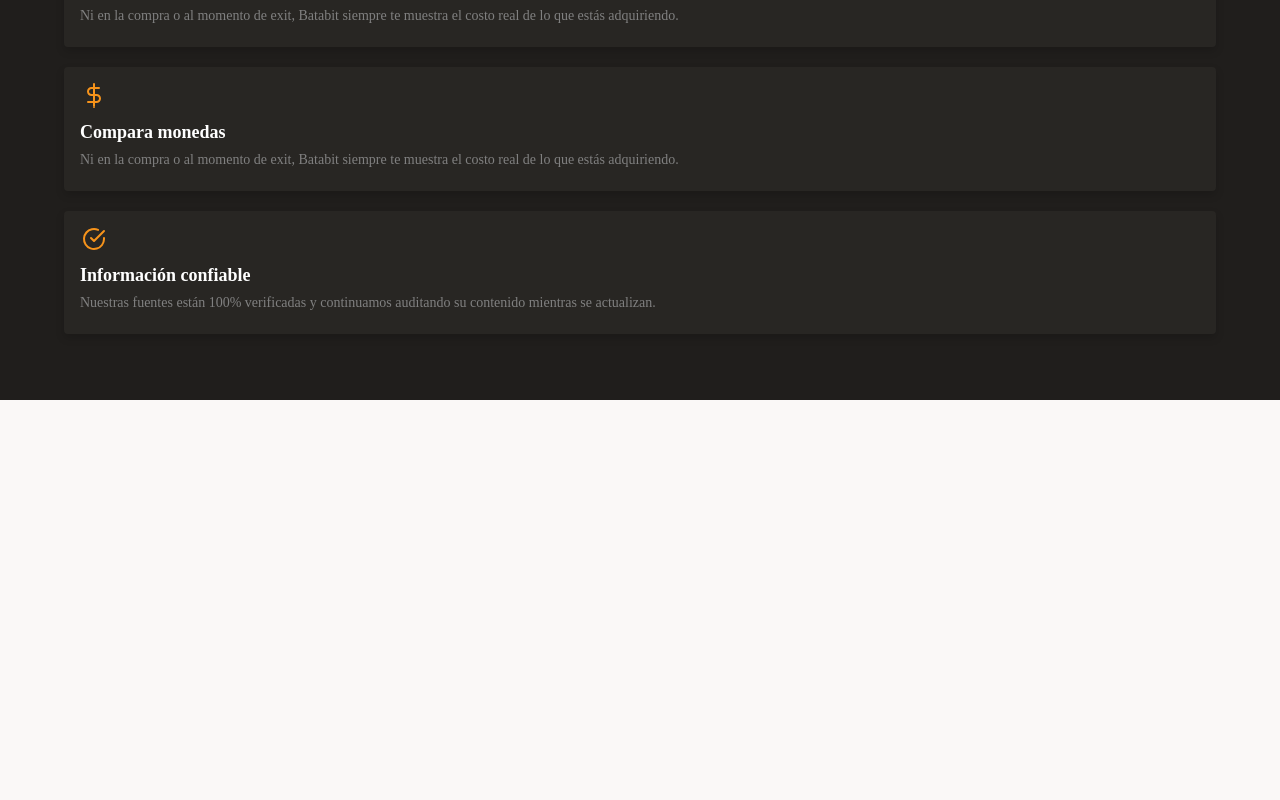
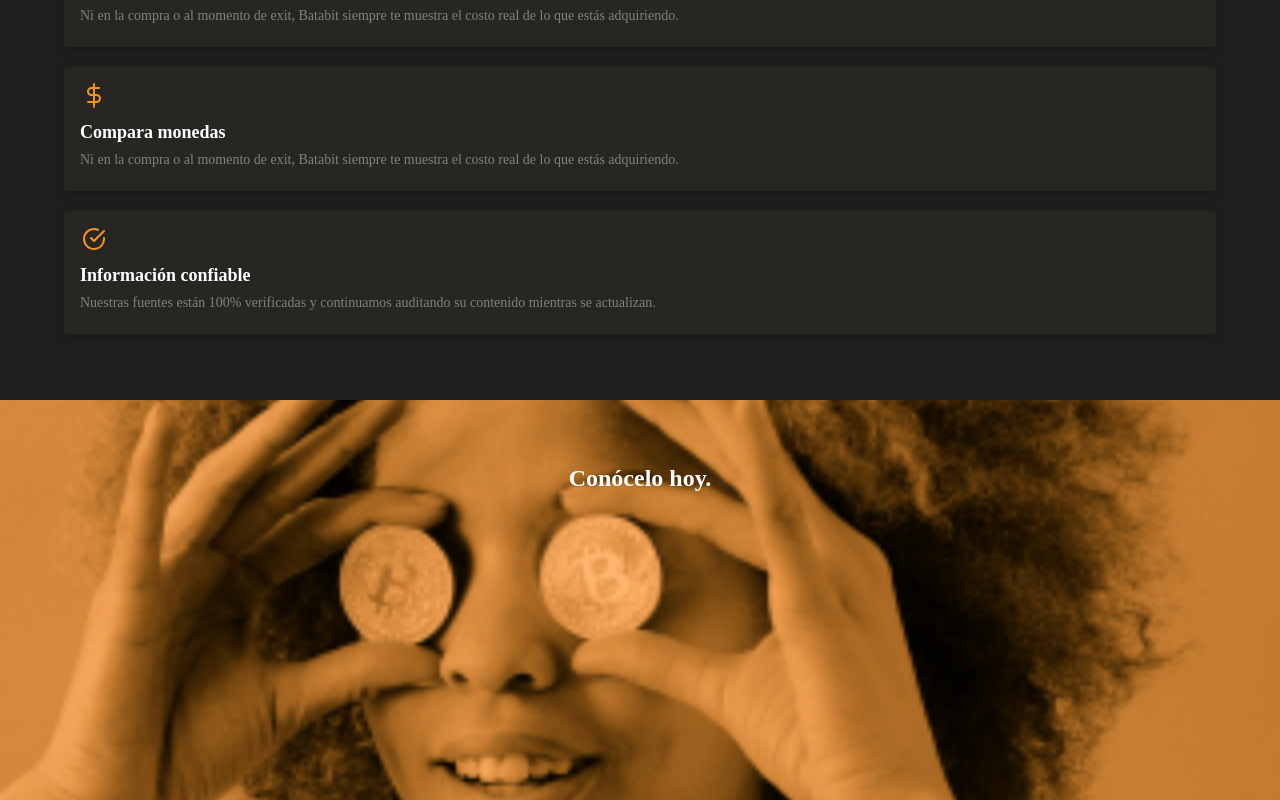
Before and after one commit to francoffee57/betabit, a plain HTML site: page index.html in a window 1280 px wide. Shown: the part 1781-2581 px from the top of the page. Before the commit the page ends 2181 px from the top, so only its background shows below. Drawn offline with Linux system fonts and the light colour scheme.

Commit message:
Seccion de 'conocenos hoy' (imágen de fondo).

```diff
--- a/index.html
+++ b/index.html
@@ -3,6 +3,7 @@
 <head>
 	<meta charset="UTF-8">
 	<meta name="viewport" content="width=device-width, initial-scale=1.0">
+	<link rel="icon" href="./asets/img/logo.svg">
 	<link rel="stylesheet" type="text/css" href="./styles/normalize.css">
 	<link rel="stylesheet" type="text/css" href="./styles/style.css">
 	<title>Batabit</title>
@@ -98,6 +99,10 @@
 				<p>Nuestras fuentes están 100% verificadas y continuamos auditando su contenido mientras se actualizan.</p>
 			</section>
 		</section>
+
+		<section class="main-img-background">
+			<p>Conócelo hoy.</p>
+		</section>
 	</main>
 	<footer>
 
--- a/styles/style.css
+++ b/styles/style.css
@@ -168,8 +168,8 @@ body{
 	padding: 8px;
 	margin-bottom: 64px;
 	font-size: 1.2rem;
-	/*line-height: 15px;*/
 	text-align: center;
+	border-radius: 8px;
 }
 .table1{
 	background-color: var(--softOrange);
@@ -252,3 +252,22 @@ body{
 	line-height: 1.8rem;
 	color: #808080;
 }
+
+/*--Section background image--*/
+.main-img-background{
+	width: 100%;
+	height: 50vh;
+	background-image: url(../asets/img/bitcoinbaby.jpg);
+	background-position: center;
+	background-size: cover;
+	background-repeat: no-repeat;
+}
+.main-img-background p{
+	padding-top: 65px;
+	margin: 0;
+	text-align: center;
+	font-weight: bold;
+	font-size: 2.4rem;
+	line-height: 2.6rem;
+	color: var(--justWhite);
+}
```
